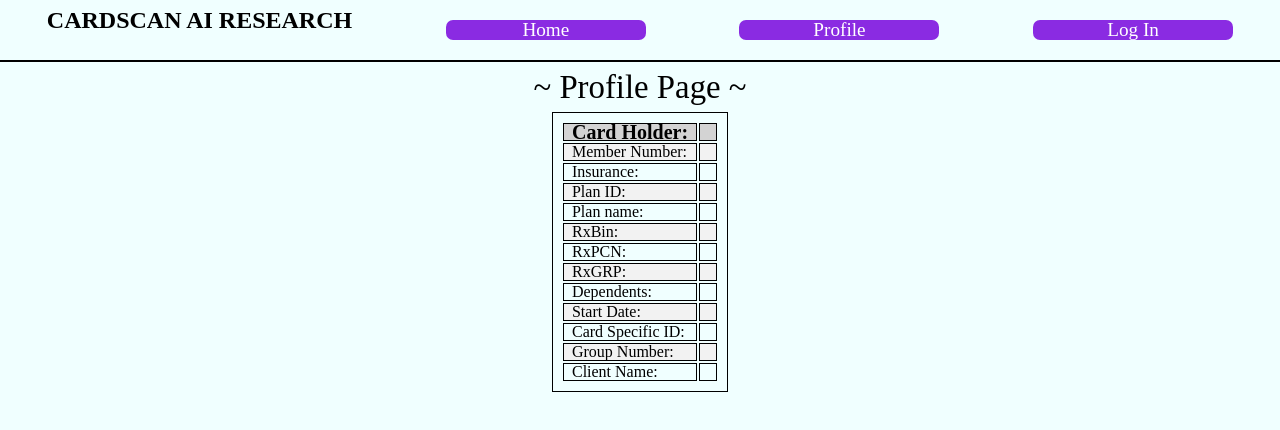
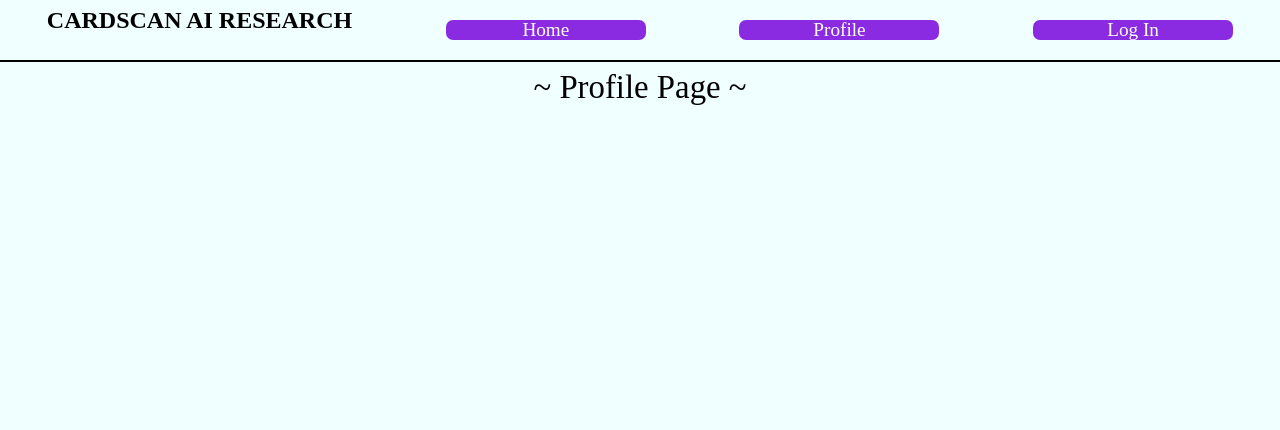
Before and after one commit to morancathy/notes-rails-react-frontend, a React app: page /profile in a window 1280 px wide. Shown: the top 430 px of the page. Built offline with nearby package versions, Linux system fonts and the light colour scheme.

Commit message:
map through all cards scanned to display on profile

```diff
--- a/src/pages/Profile.js
+++ b/src/pages/Profile.js
@@ -1,7 +1,7 @@
 import React, {useState, useEffect} from 'react';
 
 const Profile = () => {
-  const [card, setCard] = useState({});
+  const [cards, setCards] = useState([]);
 
   useEffect(() => {
     if (window.localStorage.getItem('token')) {
@@ -20,7 +20,7 @@ const Profile = () => {
         }
       })
       const data = await response.json()
-      setCard(data[data.length-1])
+      setCards(data)
     } catch (err) {
       console.error(err)
     }
@@ -28,12 +28,16 @@ const Profile = () => {
 
   return (
     <div className="Profile">
-      {!card ? (
+      {console.log("cards", cards)}
+      { !cards ? (
 					<header>~ No details available ~</header>
 				) : (
 					<>
             <header>~ Profile Page ~</header>
-            <table>
+            <div className="card-detail-tables-div">
+              {cards.map((card) => {
+                return (
+                  <table key={card.id} className="card-detail-table">
                     <thead>
                       <tr className="top"><th>Card Holder:</th><th>{card.member_name ? card.member_name : card['member_name']}</th></tr>
                       <tr><td>Member Number:</td><td>{card.memberNumber ? card.memberNumber : card['member_number']}</td></tr>
@@ -50,6 +54,9 @@ const Profile = () => {
                       <tr><td>Client Name:</td><td>{card.clientName ? card.clientName : card['client_name']}</td></tr>
                     </thead>
                   </table>
+                )
+              })}
+            </div>
           </>
         )
       }
```
Lines whose indentation alone changed are shown as unchanged.
